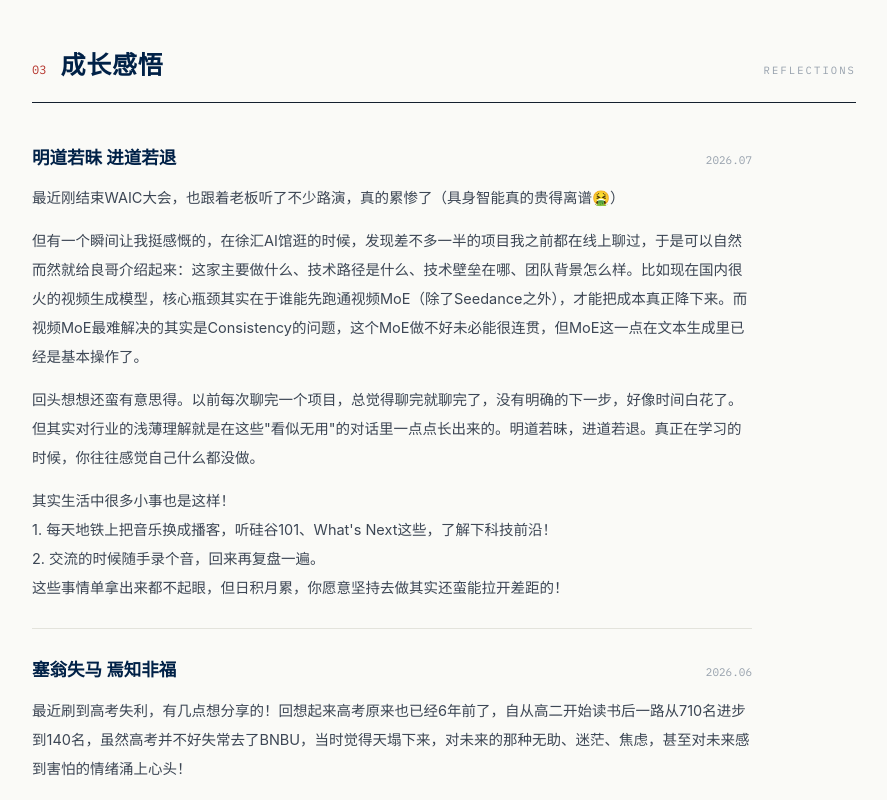
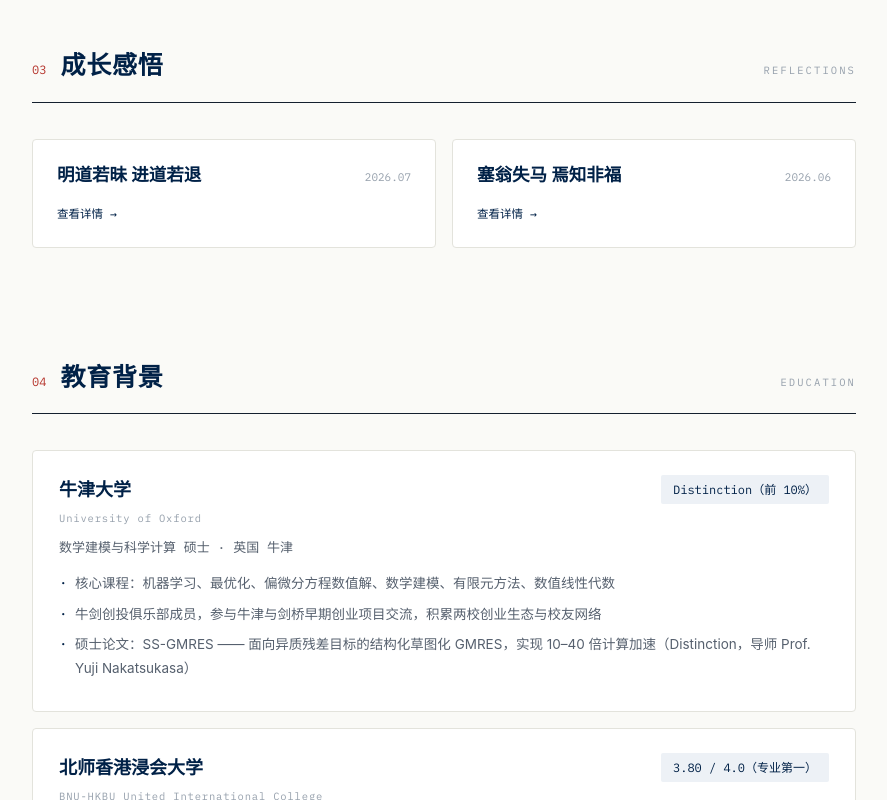
Before and after one commit to wyd0042/Kimming_chen, a React (Vite) app: page / in a window 1280 px wide. Shown: the part 2320-3120 px from the top of the page, without its empty margins (196-1083 px from the left). Built offline with nearby package versions, Linux system fonts and the light colour scheme.

Commit message:
Show reflection details in modal

```diff
--- a/src/JimmyChenSite.jsx
+++ b/src/JimmyChenSite.jsx
@@ -723,6 +723,13 @@ export default function JimmyChenSite() {
     meta: [thought.category, thought.readTime].filter(Boolean),
     content: thought.content,
   });
+  const openReflectionDetail = (reflection) => setDetail({
+    kicker: "成长感悟",
+    title: reflection.title,
+    date: reflection.date,
+    meta: [],
+    content: reflection.content.split(/\n{2,}/),
+  });
 
   return (
     <div className="site">
@@ -812,16 +819,12 @@ export default function JimmyChenSite() {
           <SectionHead no="03" zh="成长感悟" en="REFLECTIONS" id="reflections" />
           <div className="reflections">
             {sortedReflections.map((r) => (
-              <article className="reflection rv" key={r.id}>
+              <article className="reflection rv" key={r.id} onClick={() => openReflectionDetail(r)}>
                 <div className="ref-head">
                   <h3 className="ref-title">{r.title}</h3>
                   <span className="ref-date">{r.date}</span>
                 </div>
-                <div className="ref-content">
-                  {r.content.split(/\n{2,}/).map((paragraph) => (
-                    <p key={paragraph}>{paragraph}</p>
-                  ))}
-                </div>
+                <button className="ref-more" type="button" onClick={(e) => { e.stopPropagation(); openReflectionDetail(r); }}>查看详情 →</button>
               </article>
             ))}
           </div>
@@ -966,13 +969,13 @@ export default function JimmyChenSite() {
         .thought-summary{font-size:13.5px;color:var(--sub);flex:1}
         .thought-more{font-family:var(--mono);font-size:11.5px;color:var(--oxford);margin-top:16px;background:none;border:none;text-align:left;padding:0;align-self:flex-start}
 
-        .reflections{max-width:720px}
-        .reflection{padding:26px 0;border-bottom:1px solid var(--line)}.reflection:first-of-type{padding-top:4px}.reflection:last-of-type{border-bottom:none}
+        .reflections{display:grid;grid-template-columns:1fr 1fr;gap:16px}
+        .reflection{border:1px solid var(--line);border-radius:4px;background:#fff;padding:20px 24px;cursor:pointer;transition:border-color .25s,transform .25s,box-shadow .25s}
+        .reflection:hover{border-color:var(--oxford);transform:translateY(-3px);box-shadow:0 6px 20px rgba(0,33,71,.07)}
         .ref-head{display:flex;justify-content:space-between;align-items:baseline;margin-bottom:10px;gap:16px}
         .ref-title{font-family:var(--serif);font-size:17.5px;font-weight:700;color:var(--oxford)}
         .ref-date{font-family:var(--mono);font-size:11px;color:var(--faint);flex-shrink:0}
-        .ref-content{font-size:14.5px;color:#3C4654;line-height:2}
-        .ref-content p{margin:0 0 14px;white-space:pre-line}.ref-content p:last-child{margin-bottom:0}
+        .ref-more{font-family:var(--mono);font-size:11.5px;color:var(--oxford);background:none;border:none;text-align:left;padding:0}
 
         .modal-backdrop{position:fixed;inset:0;z-index:200;background:rgba(20,32,46,.44);backdrop-filter:blur(5px);-webkit-backdrop-filter:blur(5px);display:flex;align-items:center;justify-content:center;padding:32px}
         .modal-panel{position:relative;width:min(760px,100%);max-height:min(76vh,720px);overflow:auto;background:#fff;color:var(--ink);border:1px solid rgba(0,33,71,.12);border-radius:6px;box-shadow:0 24px 70px rgba(0,0,0,.22);padding:54px 62px 58px}
@@ -985,7 +988,7 @@ export default function JimmyChenSite() {
         .modal-content{border-top:1px solid var(--line);padding-top:30px;min-height:180px}
         .modal-empty{font-family:var(--serif);font-size:22px;color:var(--faint);letter-spacing:.06em;text-align:center;padding:54px 0}
         .modal-subtitle{font-family:var(--serif);font-size:19px;line-height:1.6;color:var(--oxford);margin:6px 0 14px}
-        .modal-paragraph{font-size:15px;color:#3C4654;line-height:2.05;margin-bottom:18px}
+        .modal-paragraph{font-size:15px;color:#3C4654;line-height:2.05;margin-bottom:18px;white-space:pre-line}
         .modal-callout{font-size:15px;line-height:2;color:var(--ink);background:var(--blue-wash);border-left:3px solid var(--oxford);padding:14px 18px;margin:20px 0;font-weight:600}
         .modal-math{margin:22px 0 24px}
         .math-scroll{overflow-x:auto;overflow-y:hidden;background:#F8FAFC;border:1px solid rgba(0,33,71,.12);border-radius:4px;padding:18px 20px}
@@ -1027,7 +1030,7 @@ export default function JimmyChenSite() {
           .hero{grid-template-columns:1fr;gap:36px;padding-top:104px}.name-zh{font-size:42px}.hero-visual{order:2}.matrix{max-width:300px}
           .section{margin-bottom:80px}
           .tl-item{grid-template-columns:1fr;gap:8px}.tl-left{text-align:left;display:flex;gap:12px;align-items:baseline;padding-left:26px}
-          .thoughts{grid-template-columns:1fr}
+          .thoughts,.reflections{grid-template-columns:1fr}
           .deal-head{padding:18px 18px}
           .modal-backdrop{padding:18px}.modal-panel{max-height:82vh;padding:48px 24px 34px}.modal-title{font-size:22px}.modal-close{top:14px;right:14px}
           .contact-card{padding:40px 24px}.br-desktop{display:none}.sec-en{display:none}
```
